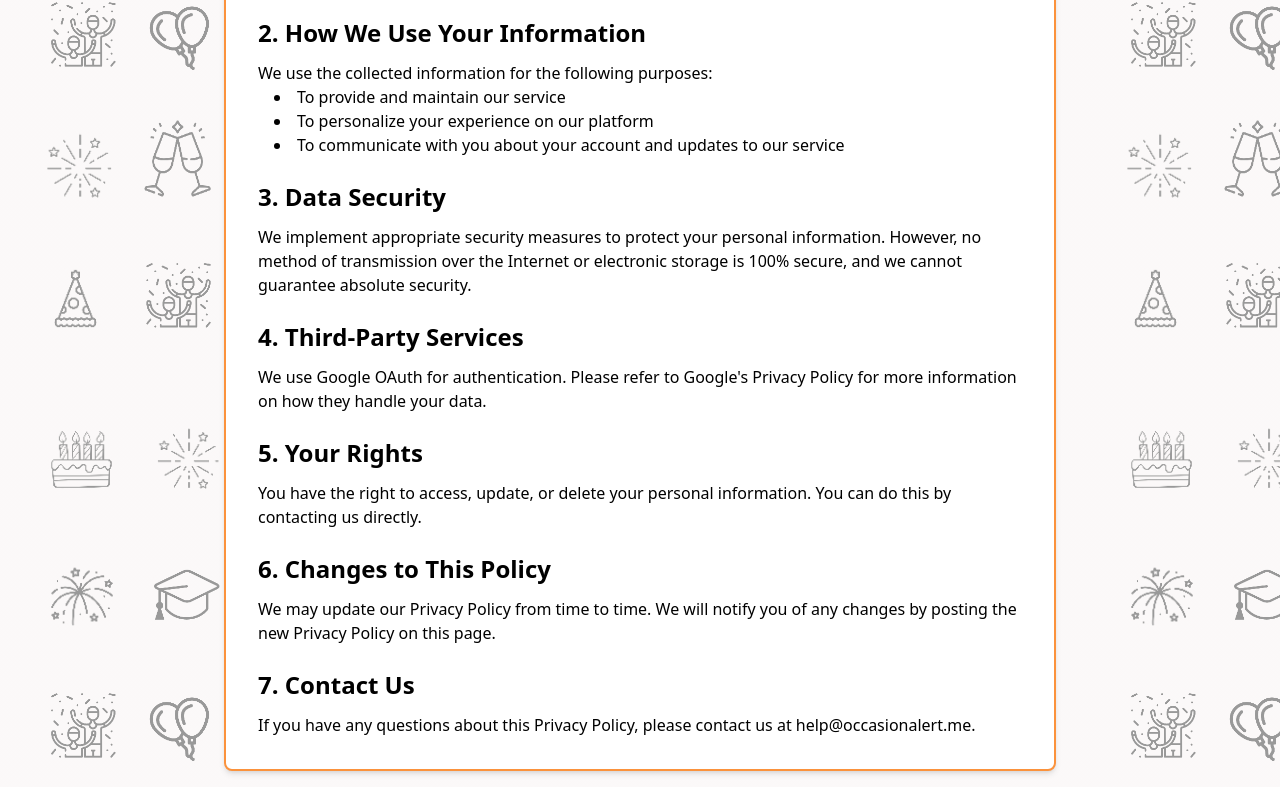
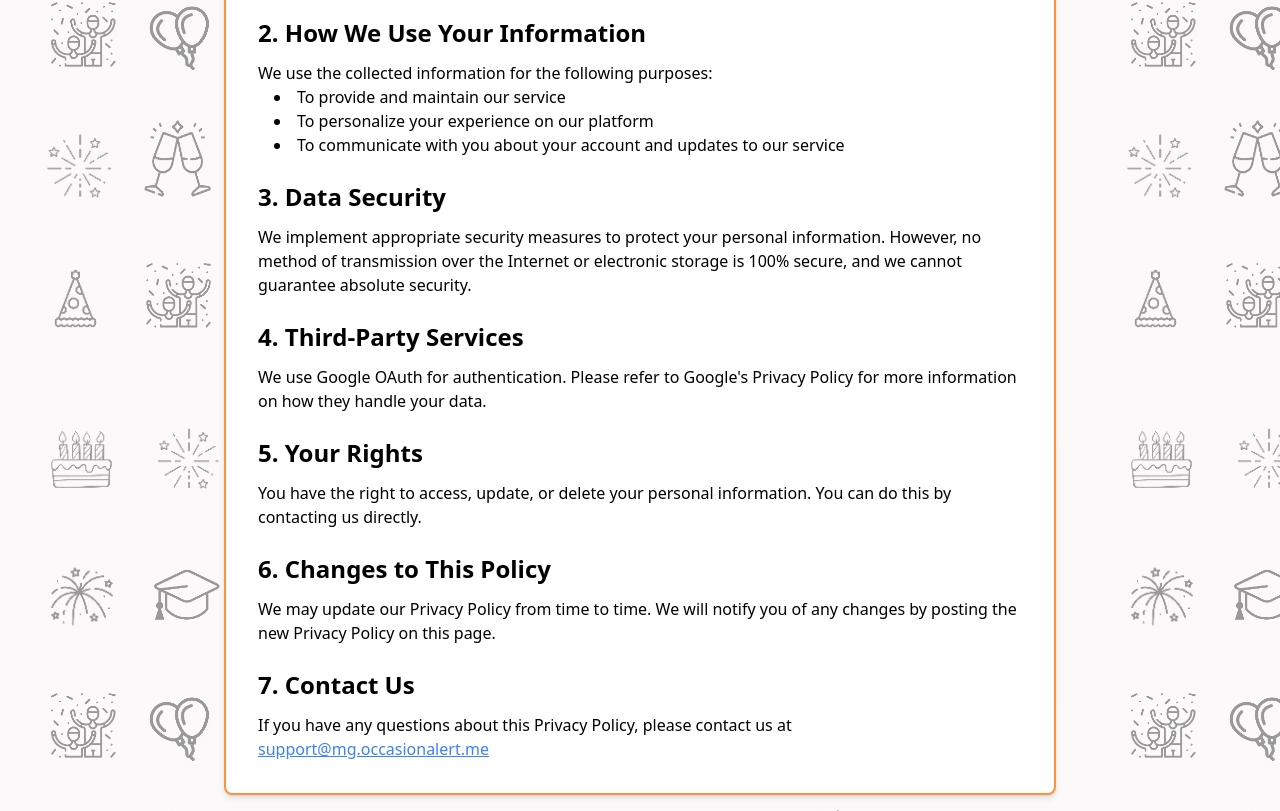
Before and after one commit to alindenberg/occasions-fe, a Next.js app: page /privacy-policy in a window 1280 px wide. Shown: the part 317-1128 px from the top of the page. Before the commit the page ends 1104 px from the top, so only its background shows below. Built offline with nearby package versions, Linux system fonts and the light colour scheme; no server answers.

Commit message:
fix: Update email address in complete and privacy policy pages

```diff
--- a/src/pages/api/auth/[...nextauth].ts
+++ b/src/pages/api/auth/[...nextauth].ts
@@ -56,7 +56,6 @@ export const authOptions: NextAuthOptions = {
         } catch (error) {
           console.error('Error fetching user data:', error);
         }
-        console.log('session', session)
         return session
       }
       return session
--- a/src/pages/complete.tsx
+++ b/src/pages/complete.tsx
@@ -35,7 +35,7 @@ export default function Complete() {
                         We appreciate your business! A confirmation email will be sent to {customerEmail}.
                     </p>
                     <p className="mb-4">
-                        If you have any questions, please email <Link className="text-blue-500 underline" href="mailto:support@occasionalert.me">support@occasionalert.me</Link>.
+                        If you have any questions, please email <Link className="text-blue-500 underline" href="mailto:support@mg.occasionalert.me">support@mg.occasionalert.me</Link>
                     </p>
                     <p>
                         <Link className="bg-orange-500 text-white px-4 py-2 rounded hover:bg-orange-600 inline-block" href="/occasions/new">Create an Occasion now</Link>
--- a/src/pages/privacy-policy.tsx
+++ b/src/pages/privacy-policy.tsx
@@ -1,5 +1,5 @@
 import React from 'react';
-import Head from 'next/head';
+import Link from 'next/link';
 
 export default function PrivacyPolicy() {
     return (
@@ -49,7 +49,7 @@ export default function PrivacyPolicy() {
 
                 <section>
                     <h2 className="text-2xl font-semibold mb-3">7. Contact Us</h2>
-                    <p>If you have any questions about this Privacy Policy, please contact us at help@occasionalert.me.</p>
+                    <p>If you have any questions about this Privacy Policy, please contact us at <Link className="text-blue-500 underline" href="mailto:support@mg.occasionalert.me">support@mg.occasionalert.me</Link></p>
                 </section>
             </div>
         </div>
```
